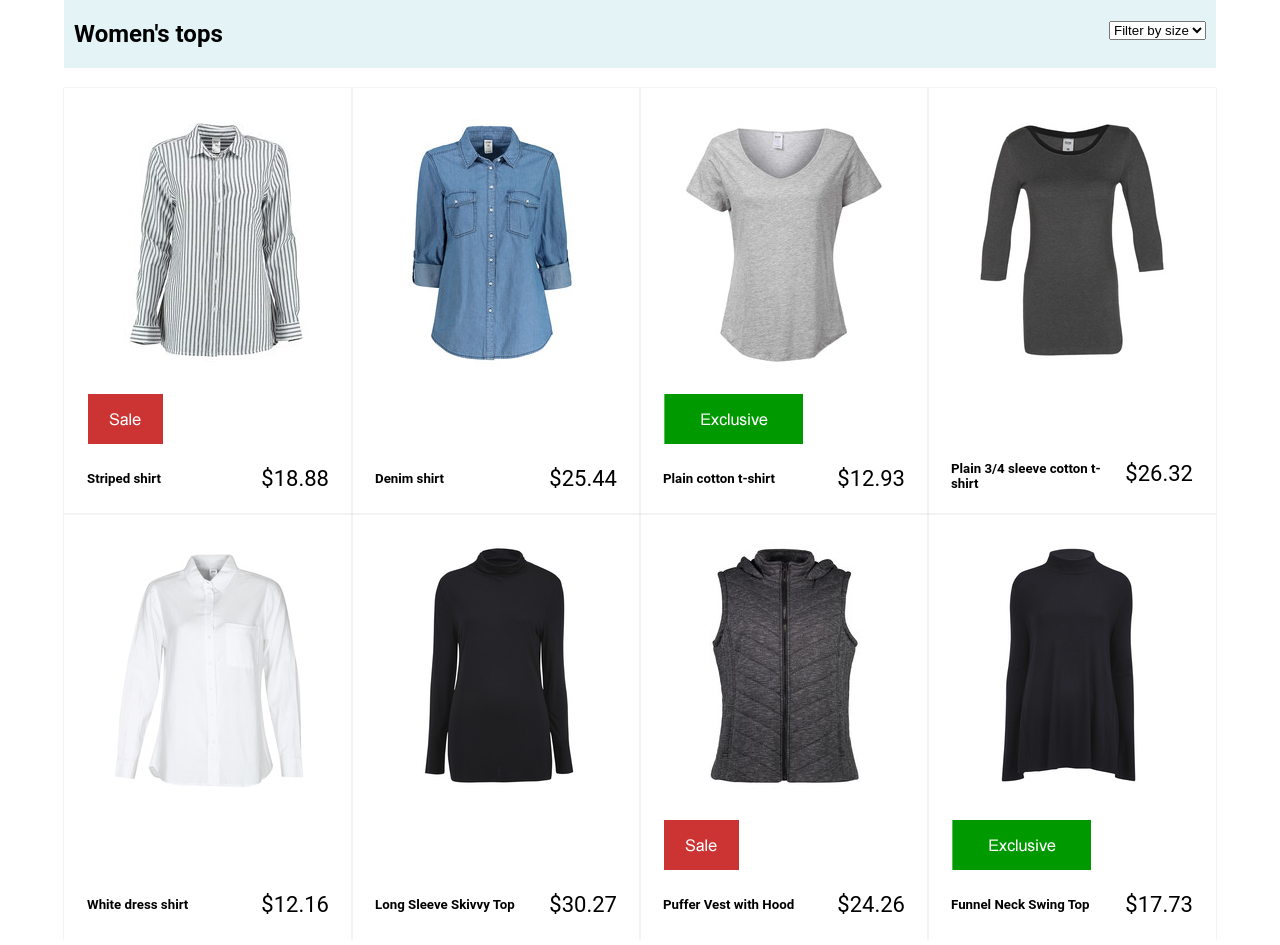
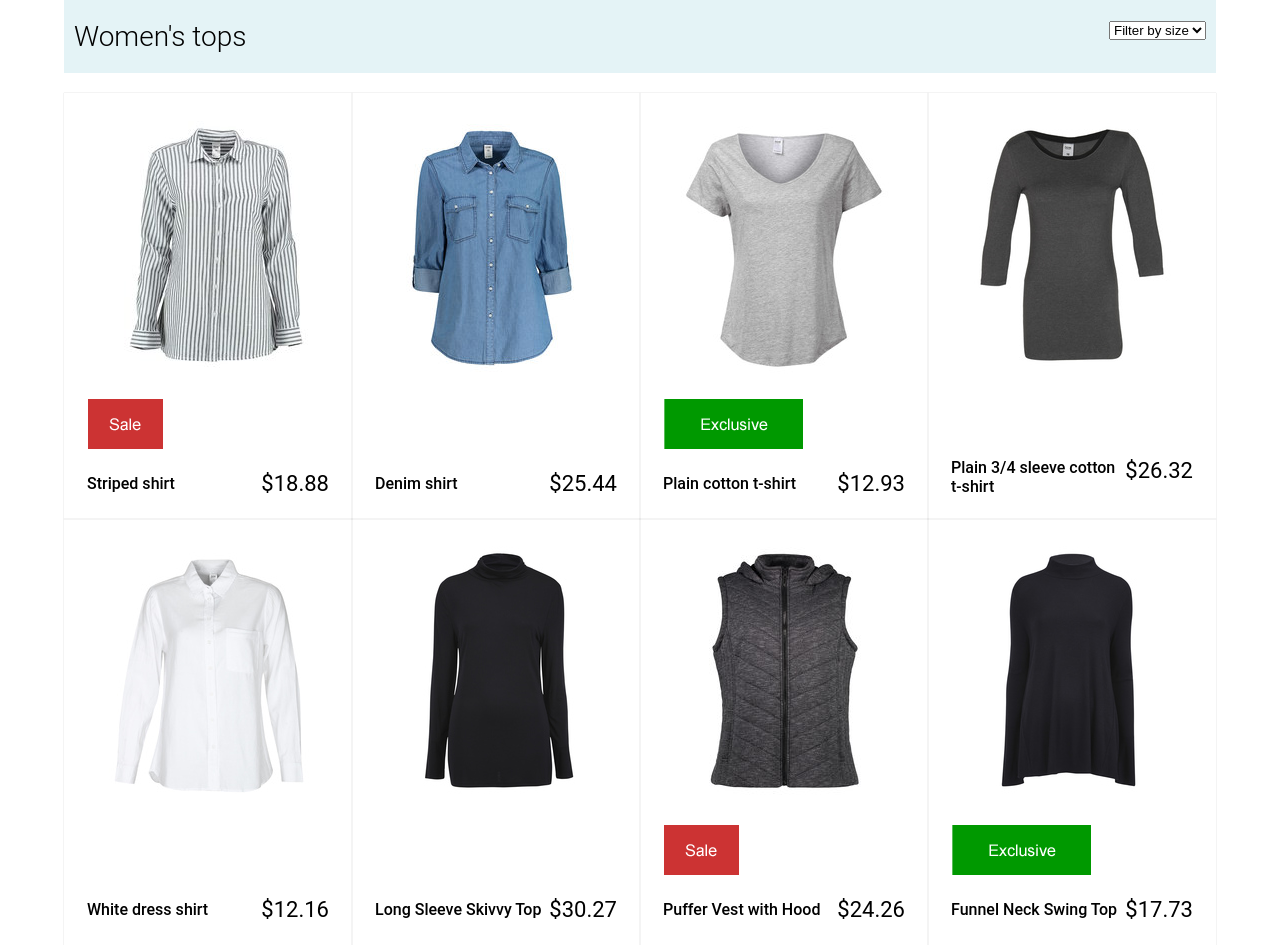
Before and after one commit to gyver98/react-product-page, a React (Create React App) app: page / in a window 1280 px wide. Built offline with nearby package versions, Linux system fonts and the light colour scheme.

Commit message:
update product-badge images

```diff
--- a/src/components/ProductGrid/ProductGrid.css
+++ b/src/components/ProductGrid/ProductGrid.css
@@ -45,14 +45,14 @@
   /* margin-top: auto; */
 	padding-top: 20px;
   display: flex;
-  justify-content: space-around;
+  justify-content: space-between;
 }
 
-@media (min-width: 600px) {
+/* @media (min-width: 600px) {
   .product-info {
     justify-content: space-between;
   }
-}
+} */
 
 .product-info__item {
   align-self: center;
--- a/src/components/ProductGrid/ProductGrid.js
+++ b/src/components/ProductGrid/ProductGrid.js
@@ -8,7 +8,7 @@ class ProductGrid extends Component {
     const filterSize = this.props.filterSize;
     const cards = [];
 
-    this.props.products.map((product) => {
+    this.props.products.forEach((product) => {
       if (product.size.indexOf(filterSize) !== -1) {
         cards.push(
           <ProductCard key={product.index} product={product} />
--- a/src/index.css
+++ b/src/index.css
@@ -12,3 +12,16 @@ body {
   max-width: 1240px;
   font-family: 'Roboto', sans-serif;
 }
+
+/* Typography */
+
+h1 {
+	font-size: 28px;
+	font-weight: 300;
+	flex: 1;
+}
+
+h5 {
+  font-weight: 500;
+  font-size: 16px;
+}
```
